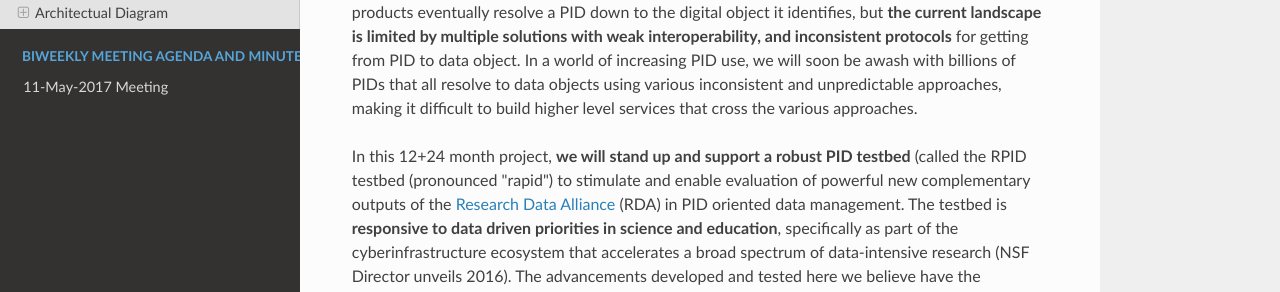
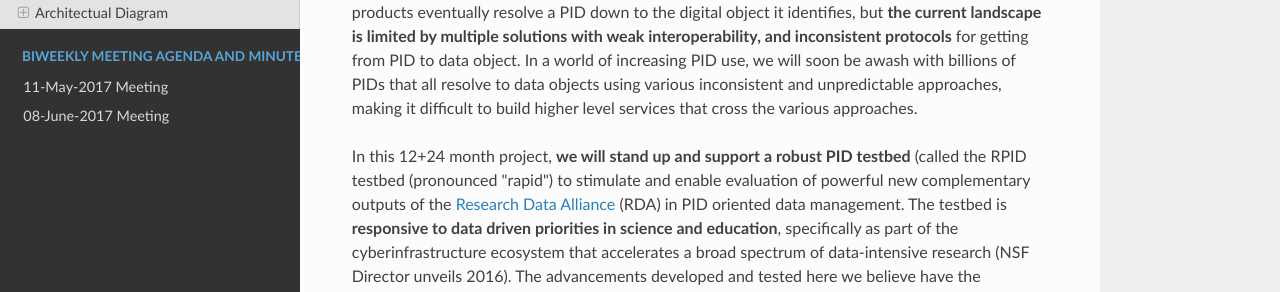
Before and after one commit to rpidproject/rpid, an MkDocs documentation site: the page built from docs/index.md, in a window 1280 px wide. Shown: the part 263-555 px from the top of the page. Built offline with MkDocs 1.6.1, drawn with Linux system fonts in a browser that asks for light colours; nearby versions of some CDN libraries; old or Windows-style settings are respelled for this version of MkDocs.

Commit message:
Create mkdocs.yml

```diff
--- a/mkdocs.yml
+++ b/mkdocs.yml
@@ -10,6 +10,7 @@ pages:
 - Home: 'index.md'
 - BiWeekly Meeting Agenda and Minutes:
   - '11-May-2017 Meeting': '11-May-2017.md'
+  - '08-June-2017  Meeting': '08-June-2017.md'
 
 markdown_extensions:
   - admonition
```
